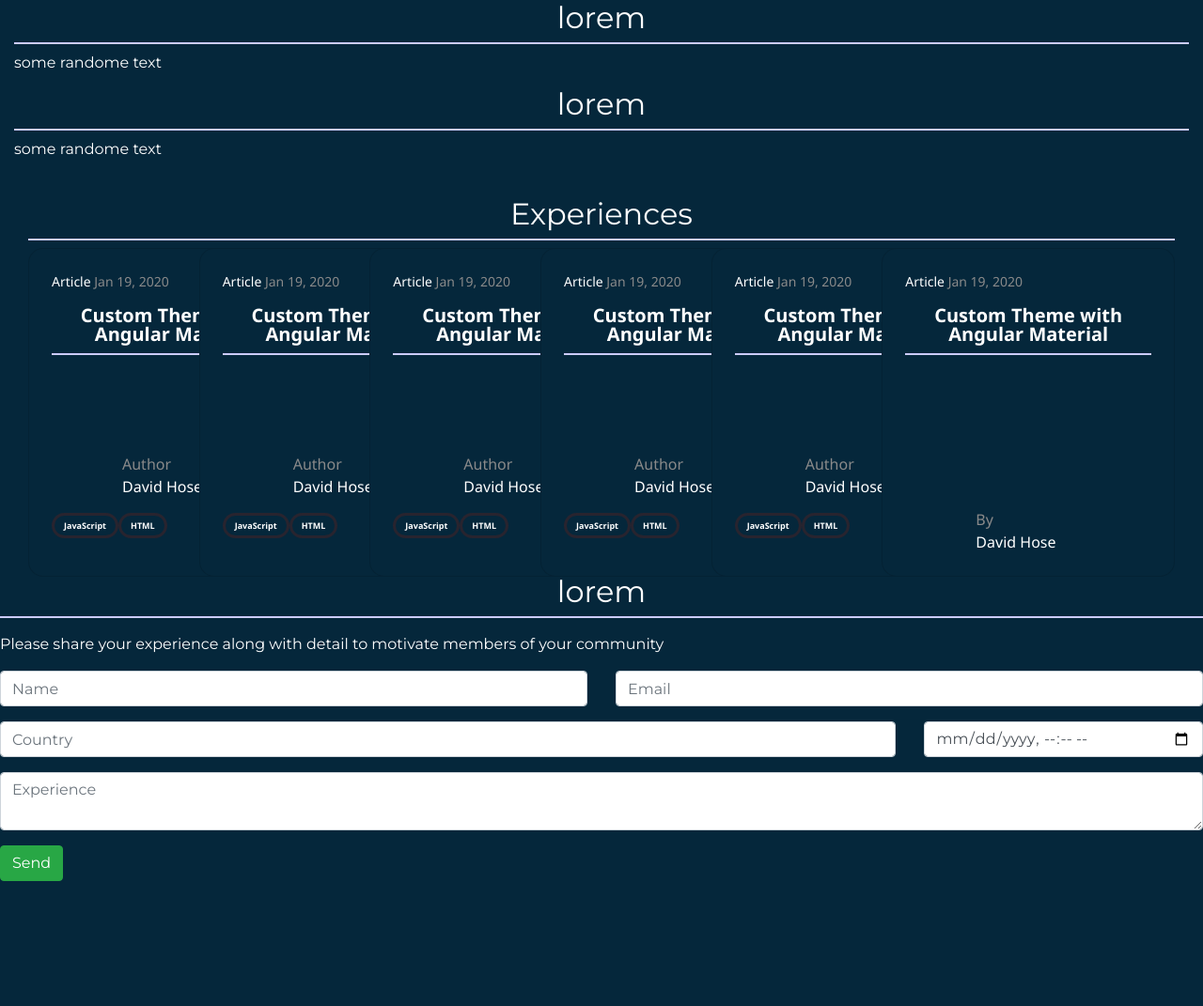
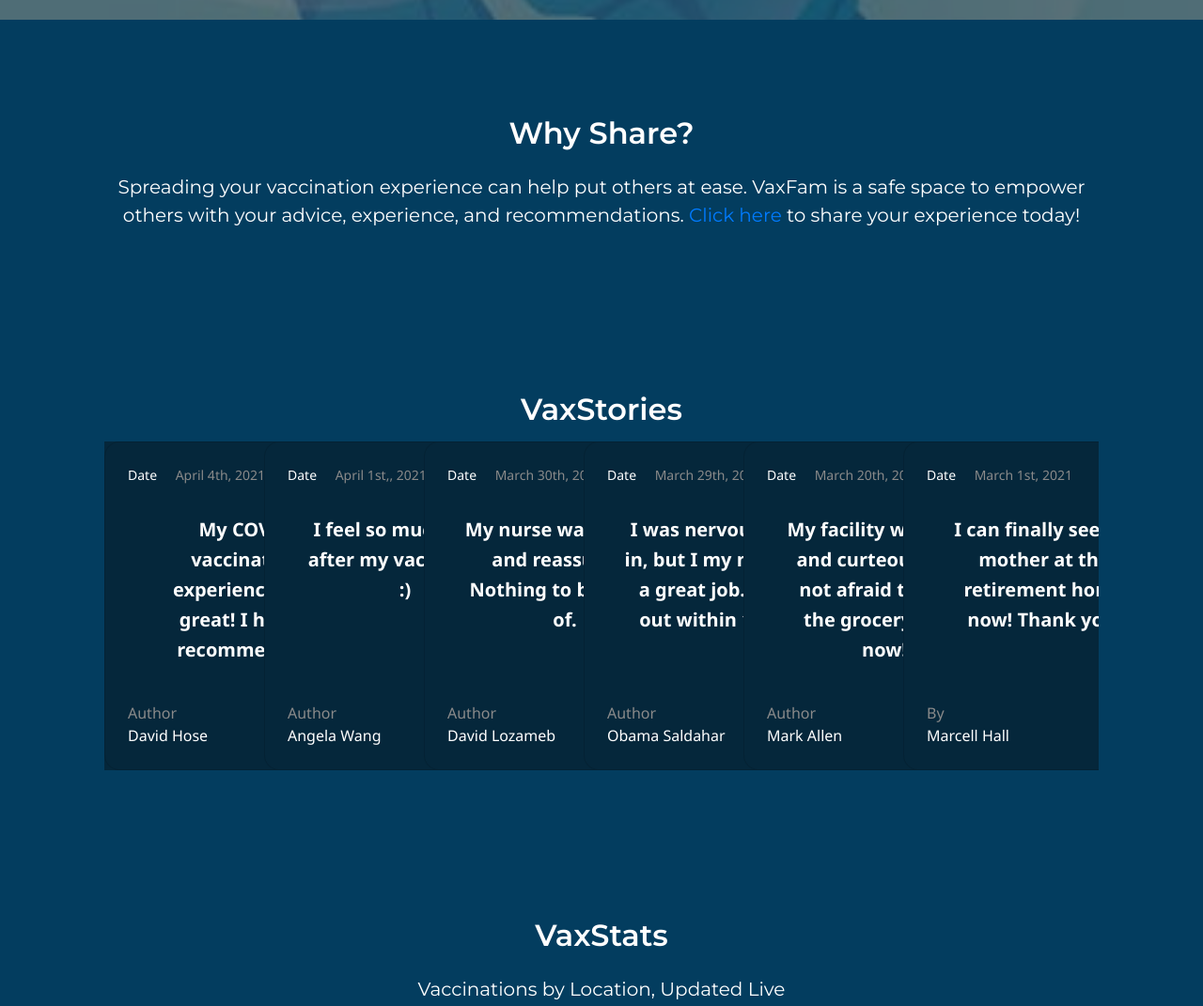
Before and after one commit to grxxce/SurpriseHack, a plain HTML site: page VaccineTracker/index.html in a window 1280 px wide. Shown: the part 878-1949 px from the top of the page at 94% size. Before the commit the page ends 1816 px from the top, so only its background shows below. Drawn offline with nearby package versions, Linux system fonts and the light colour scheme.

Commit message:
Update HTML and CSS

```diff
--- a/VaccineTracker/index.html
+++ b/VaccineTracker/index.html
@@ -5,7 +5,7 @@
     <meta name="viewport" content="width=device-width, initial-scale=1.0" />
 
     <title>VaccineTracker</title>
-
+    <link rel="shortcut icon" type="image/png" href="resources/Images/VaxFam tag.png">
     <link rel="stylesheet" href="https://fonts.googleapis.com/css2?family=Montserrat:wght@300;400;600&display=swap" />
     <link rel="stylesheet" href="https://stackpath.bootstrapcdn.com/font-awesome/4.7.0/css/font-awesome.min.css" />
     <link rel="stylesheet" href="https://stackpath.bootstrapcdn.com/bootstrap/4.5.2/css/bootstrap.min.css" />
@@ -13,51 +13,58 @@
     rel="stylesheet"
     href="https://cdnjs.cloudflare.com/ajax/libs/animate.css/4.1.1/animate.min.css"
     />
-    <link rel="stylesheet" href="./style.css" />
+    <link rel="stylesheet" href="./resources/style.css" />
     <script src="https://code.jquery.com/jquery-3.5.1.min.js"></script>
     <script src="https://stackpath.bootstrapcdn.com/bootstrap/4.5.2/js/bootstrap.bundle.min.js"></script>
     <script src="https://rawcdn.githack.com/albburtsev/jquery.typist/f4f429fad5bab374b1cf01da52ce4e469758afe6/dist/jquery.typist.min.js"></script>
     <script src="https://ajax.googleapis.com/ajax/libs/jquery/3.1.1/jquery.min.js"></script>
 
+  </head>
 
 
 
 
+  <body>
 
-  </head>
-  <body>
+    <!-- Nav Bar -->
     <nav class="navbar navbar-expand-lg ">
-        <a class="navbar-brand" href="#">VaccineTracker</a>
-        <button class="navbar-toggler" type="button" data-toggle="collapse" data-target="#navbarNav" aria-controls="navbarNav" aria-expanded="false" aria-label="Toggle navigation">
+      <div class= "nav-logo">
+        <a class="navbar-brand" href="#"><img src="./resources/Images/VaxLogoWhite.png" alt="VaccineTracker"></a>
+        <!-- <button class="navbar-toggler" type="button" data-toggle="collapse" data-target="#navbarNav" aria-controls="navbarNav" aria-expanded="false" aria-label="Toggle navigation">
           <span class="navbar-toggler-icon"></span>
-        </button>
+        </button> -->
+      </div>
+
       <div class="collapse navbar-collapse" id="navbarNav">
         <ul class="navbar-nav">
-            <li class="nav-item active">
-              <a class="nav-link" href="#">Home <span class="sr-only">(current)</span></a>
-            </li>
+
           <li class="nav-item">
-              <a class="nav-link" href="#">Stats</a>
+            <a class="nav-link" href="#">VaxCount<span class="sr-only">(current)</span></a>
           </li>
 
+          <li class="nav-item active">
+            <a class="nav-link" href="#vaxstories">VaxStories<span class="sr-only">(current)</span></a>
+          </li>
+
+          <li class="nav-item">
+            <a class="nav-link" href="#vaxstats">VaxStats</a>
+          </li>
         </ul>
       </div>
     </nav>
+
+
     <section id="intro">
-        <img src="try2.png" alt="">
-
+        <img src="./resources/Images/vax3.jpeg" alt="">
       <div class="content">
-        <h3 class="animate__animated animate__zoomIn">Total Vaccine Count.....</h3>
-
-        <h1 id="demo" style="font-size: 40;"></h1>
-
-        <h2 class="animate__animated animate__zoomIn">Spread awareness by following us on...</h2>
+        <h2 class="animate__animated animate__zoomIn">Vaccinated in your area:</h2>
+        <h1 id="demo" style="font-size: 5;"></h1>
+        <h3 class="animate__animated animate__zoomIn">Spread the news:</h3>
         <div class="socials">
           <a target="_blank" href="https://www.facebook.com" class="animate__animated animate__zoomIn"><i class="fa fa-facebook"></i></a>
           <a target="_blank" href="https://twitter.com" class="animate__animated animate__zoomIn"><i class="fa fa-twitter"></i></a>
           <a target="_blank" href="https://www.instagram.com" class="animate__animated animate__zoomIn"><i class="fa fa-instagram"></i>
           <a target="_blank" href="https://www.linkedin.com" class="animate__animated animate__zoomIn"><i class="fa fa-linkedin"></i></a>
-
         </div>
       </div>
       <div class="go-down">
@@ -68,35 +75,23 @@
       <div class="container-fluid">
         <div class="row">
           <div class="col-12">
-            <h2> lorem </h2>
-               <p>some randome text</p>
-
+            <h2>Why Share?</h2>
+              <p>Spreading your vaccination experience can help put others at ease. VaxFam is a safe space to empower others with your advice, experience, and recommendations. <a class="link" href="#share">Click here</a> to share your experience today!</p>
           </div>
         </div>
       </div>
 
-      <section id="about">
-        <div class="container-fluid">
-          <div class="row">
-            <div class="col-12">
-              <h2> lorem </h2>
-                 <p>some randome text</p>
 
-            </div>
-          </div>
-        </div>
-    </section>
+
+
+    <!-- Experiences -->
+    <a name="vaxStories"></a>
     <section id="experience">
       <div class="container-fluid">
         <div class="row">
-
-
-
         </div>
-
-
           <div class="col-12">
-            <h2>Experiences</h2>
+            <h2>VaxStories</h2>
             <div class="card-container" style="
             box-sizing: border-box;
             padding: 0;
@@ -107,139 +102,113 @@
                     <header class="article-header">
                         <div>
                             <div class="category-title">
-                                Article
-                                <span class="date">Jan 19, 2020</span>
+                                Date
+                                <span class="date">April 4th, 2021</span>
                             </div>
                         </div>
                         <h2 class="article-title">
-                            Custom Theme with Angular Material
+                            My COVID vaccination experience was great! I highly recommend it.
                         </h2>
                     </header>
                     <div class="author">
-                        <div class="profile"></div>
                         <div class="info">
                             <div class="caption">Author</div>
                             <div class="name">David Hose</div>
                         </div>
-                    </div>
-                    <div class="tags">
-                        <div>JavaScript</div>
-                        <div>HTML</div>
                     </div>
                 </div>
                 <div class="card">
                     <header class="article-header">
                         <div>
                             <div class="category-title">
-                                Article
-                                <span class="date">Jan 19, 2020</span>
+                              Date
+                                <span class="date">April 1st,, 2021</span>
                             </div>
                         </div>
                         <h2 class="article-title">
-                            Custom Theme with Angular Material
+                            I feel so much safer after my vaccination :)
                         </h2>
                     </header>
                     <div class="author">
-                        <div class="profile"></div>
                         <div class="info">
                             <div class="caption">Author</div>
-                            <div class="name">David Hose</div>
+                            <div class="name">Angela Wang</div>
                         </div>
-                    </div>
-                    <div class="tags">
-                        <div>JavaScript</div>
-                        <div>HTML</div>
                     </div>
                 </div>
                 <div class="card">
                     <header class="article-header">
                         <div>
                             <div class="category-title">
-                                Article
-                                <span class="date">Jan 19, 2020</span>
+                              Date
+                                <span class="date">March 30th, 2021</span>
                             </div>
                         </div>
                         <h2 class="article-title">
-                            Custom Theme with Angular Material
+                            My nurse was speedy and reassuring. Nothing to be afraid of.
                         </h2>
                     </header>
                     <div class="author">
-                        <div class="profile"></div>
                         <div class="info">
                             <div class="caption">Author</div>
-                            <div class="name">David Hose</div>
+                            <div class="name">David Lozameb</div>
                         </div>
-                    </div>
-                    <div class="tags">
-                        <div>JavaScript</div>
-                        <div>HTML</div>
                     </div>
                 </div>
                 <div class="card">
                     <header class="article-header">
                         <div>
                             <div class="category-title">
-                                Article
-                                <span class="date">Jan 19, 2020</span>
+                              Date
+                                <span class="date">March 29th, 2021</span>
                             </div>
                         </div>
                         <h2 class="article-title">
-                            Custom Theme with Angular Material
+                            I was nervous going in, but I my nurse did a great job. In and out within 15 min!
                         </h2>
                     </header>
                     <div class="author">
-                        <div class="profile"></div>
                         <div class="info">
                             <div class="caption">Author</div>
-                            <div class="name">David Hose</div>
+                            <div class="name">Obama Saldahar</div>
                         </div>
-                    </div>
-                    <div class="tags">
-                        <div>JavaScript</div>
-                        <div>HTML</div>
                     </div>
                 </div>
                 <div class="card">
                     <header class="article-header">
                         <div>
                             <div class="category-title">
-                                Article
-                                <span class="date">Jan 19, 2020</span>
+                              Date
+                                <span class="date">March 20th, 2021</span>
                             </div>
                         </div>
                         <h2 class="article-title">
-                            Custom Theme with Angular Material
+                            My facility was clean and curteous. I am not afraid to go to the grocery store now!
                         </h2>
                     </header>
                     <div class="author">
-                        <div class="profile"></div>
                         <div class="info">
                             <div class="caption">Author</div>
-                            <div class="name">David Hose</div>
+                            <div class="name">Mark Allen</div>
                         </div>
-                    </div>
-                    <div class="tags">
-                        <div>JavaScript</div>
-                        <div>HTML</div>
                     </div>
                 </div>
                 <div class="card">
                     <header class="article-header">
                         <div>
                             <div class="category-title">
-                                Article
-                                <span class="date">Jan 19, 2020</span>
+                              Date
+                                <span class="date">March 1st, 2021</span>
                             </div>
                         </div>
                         <h2 class="article-title">
-                            Custom Theme with Angular Material
+                            I can finally see my mother at the retirement home now! Thank you.
                         </h2>
                     </header>
                     <div class="author">
-                        <div class="profile"></div>
                         <div class="info">
                             <div class="caption">By</div>
-                            <div class="name">David Hose</div>
+                            <div class="name">Marcell Hall</div>
                         </div>
                     </div>
 
@@ -250,11 +219,25 @@
         </div>
           </div>
 
+          <!-- Vax stats -->
+      <a name="vaxstats"></a>
+      <section id="about">
+        <div class="container-fluid">
           <div class="row">
+            <div class="col-12">
+              <h2>VaxStats</h2>
+              <p>Vaccinations by Location, Updated Live</p>
+              <img src="./resources/Images/removedCountry.png" alt="visual data">
+            </div>
+          </div>
+        </div>
+    </section>
 
+        <a name="share"></a>
+        <div class="row">
           <div class="col-12">
-            <h2 class="mb-3">lorem</h2>
-            <p>Please share your experience along with detail to motivate members of your community</p>
+            <h2 class="mb-3">Share with your VaxFam</h2>
+            <p>Share your vaccination experience with VaxFam to motivate your community members</p>
             <form>
               <div class="row">
                 <div class="col-6">
@@ -279,7 +262,7 @@
                     <input type="datetime-local" name="Appointment" placeholder="pin code" class="form-control" />
                   </div>
                 </div>
-                <div class="col-12">
+                <div class="col-12-form">
                   <div class="form-group">
                     <textarea name="Message" placeholder="Experience" class="form-control" required></textarea>
                   </div>
--- a/VaccineTracker/style.css
+++ b/VaccineTracker/resources/style.css
@@ -1,13 +1,50 @@
 html,
+
 body {
   height: 100%;
-  background-color : rgb(5, 39, 59);
-  color:white
+  background-color : rgb(3, 61, 95);
+  color: white;
 }
 body,
 input {
   font-family: "Montserrat";
 }
+
+/* Nav Bar */
+h2{
+  font-weight: bold;
+}
+
+.navbar{
+  display: flex;
+  padding: 1rem 3rem;
+  justify-content: space-between;
+}
+
+.navbar-nav{
+  justify-content: right;
+}
+
+nav .navbar-brand img{
+  width: 100px;
+  height: auto;
+  padding-bottom: 20%;
+}
+
+nav .nav-link{
+  color: white;
+  padding: 0rem 10rem;
+}
+
+nav .nav-link:hover{
+  color: #4f8b7d;
+  padding: 0rem 10rem;
+}
+
+a{
+  font-color: rgb(79,139,125) !important;
+}
+
 #intro {
   position: relative;
   height: 100%;
@@ -67,16 +104,16 @@ input {
   height: 45px;
   text-align: center;
   line-height: 1.25;
-  border: 1px solid #fff;
+  border: 2px solid #fff;
   border-radius: 100%;
   margin: 0 10px;
   transition: all 0.15s linear;
   transform: scale(1);
 }
 #intro .content .socials a:hover {
-  color: #ccf;
-  border: 1px solid #ccf;
-  transform: scale(1.5);
+  color: #4f8b7d;
+  border: 2px solid #4f8b7d;
+  transform: scale(1.1);
 }
 .card-container {
     width: infinite;
@@ -122,19 +159,29 @@ input {
     margin-bottom: 1rem;
 }
 
+.card .category-title .date{
+  padding-left: 1rem;
+}
+
 .card .article-title {
     font-size: 20px;
-    font-weight: 700;
+    font-weight: 600;
+    padding: 1rem;
+    line-height: 2rem;
 }
+
+
 
 .card .article-header {
     margin-bottom: auto;
 }
 
-.card .author {
-    margin-top: 3rem;
-    display: grid;
-    grid-template-columns: 75px 1fr;
+a.link{
+  font-color: #4f8b7d;
+}
+
+.card .info {
+    width: 100%;
 }
 
 .author .info .caption {
@@ -157,8 +204,49 @@ section h2 {
   text-align: center;
   line-height: 1;
   padding-bottom: 10px;
-  border-bottom: 2px solid #ccf;
 }
+
+.col-12{
+  padding: 5rem 6rem 5rem 6rem;
+  justify-content: center;
+}
+
+form .col-12-form{
+  padding: 0rem 1rem;
+  width: 100%;
+  justify-content: center;
+  text-align: center;
+}
+
+#about p{
+  padding-top: 0.5rem;
+  text-align: center;
+  font-size: 1.25rem;
+}
+
+#about img{
+  justify-content: center;
+  width: 100%;
+  display: block;
+  height: auto;
+}
+
+.btn-success {
+  color: #fff;
+  background-color: #4f8b7d;
+  border:none;
+  width: 30%;
+  text-align: center;
+  padding: 1rem;
+}
+
+.btn-success:hover {
+  color: #fff;
+  background-color: #185a4b;
+  border:none;
+  width: 20%;
+}
+
 .go-down {
   text-align: center;
   position: absolute;
@@ -174,6 +262,14 @@ section h2 {
   border: 2px solid #fff;
   border-radius: 15px;
 }
+.go-down .mouse:hover {
+  display: inline-block;
+  width: 30px;
+  height: 50px;
+  border: 2px solid #4f8b7d;
+  border-radius: 15px;
+  transform: scale(1.1);
+}
 .go-down .mouse::after {
   content: "";
   display: block;
```
Also changed, not shown: VaccineTracker/resources/Images/Country-data.png (added), VaccineTracker/resources/Images/VaxFam Logo.png (added), VaccineTracker/resources/Images/VaxFam tag.png (added), VaccineTracker/resources/Images/VaxLogoWhite.png (added), VaccineTracker/resources/Images/country.png (added), VaccineTracker/resources/Images/removedCountry.png (added), VaccineTracker/resources/Images/try2.png (renamed from VaccineTracker/try2.png), VaccineTracker/resources/Images/vaccine animation.jpeg (added), VaccineTracker/resources/Images/vaccines.jpeg (added), VaccineTracker/resources/Images/vax2.jpeg (added), VaccineTracker/resources/Images/vax3.jpeg (added), VaccineTracker/resources/Images/vax4.webp (added), VaccineTracker/resources/Images/vax5.jpeg (added), 4 other files. Lines whose indentation alone changed are shown as unchanged.
